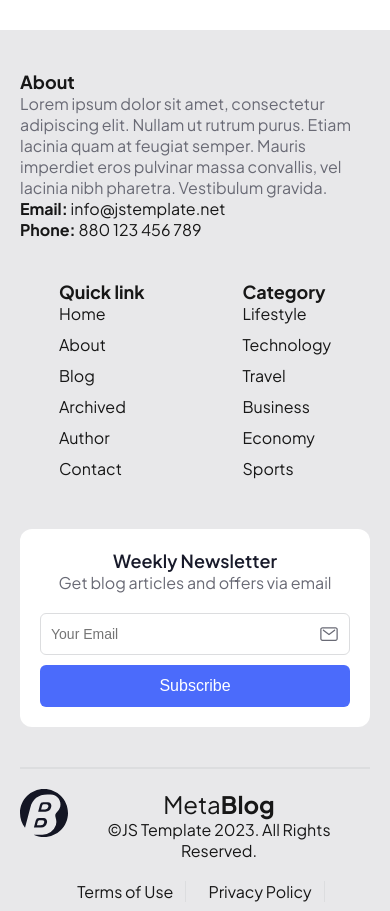
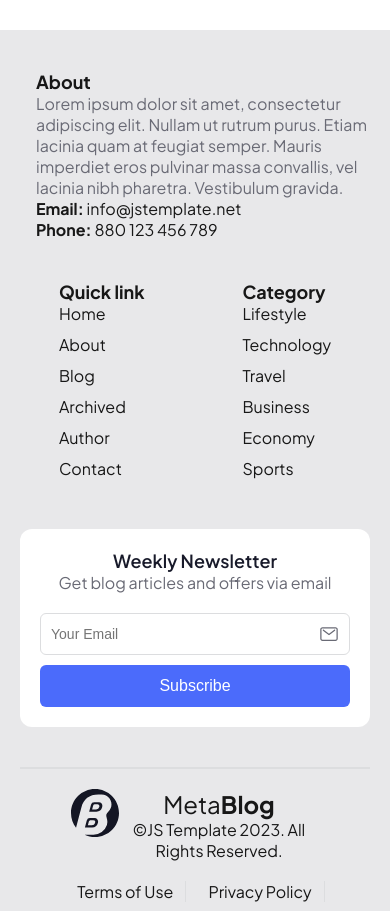
Before and after one commit to Akintayo74/NextJs-travel-blog-guide, a Next.js app: page / in a window 390 px wide. Shown: the part 1166-2077 px from the top of the page. Built offline with nearby package versions, Linux system fonts and the light colour scheme; no server answers.

Commit message:
Optimised the footer component
Made it to be better responsive for mobile

```diff
--- a/src/styles/Footer.module.css
+++ b/src/styles/Footer.module.css
@@ -175,6 +175,10 @@
         gap: 30px;
     }
 
+    .footer__aboutSection{
+        margin-left: 1rem;
+    }
+
 
     .footer__lorem{
         width: 100%;
@@ -218,6 +222,8 @@
 
     .footer__meta{
         padding: 0;
+        word-wrap: break-word;
+        max-width: 200px;
     }
 
 
```
